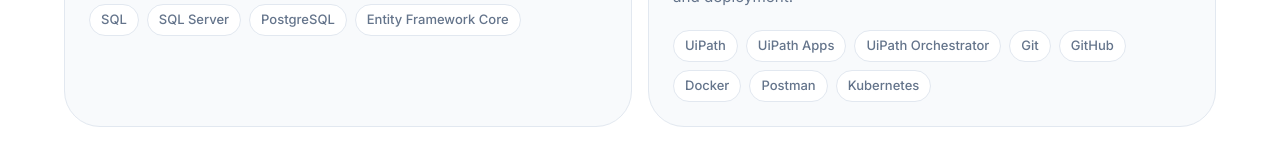
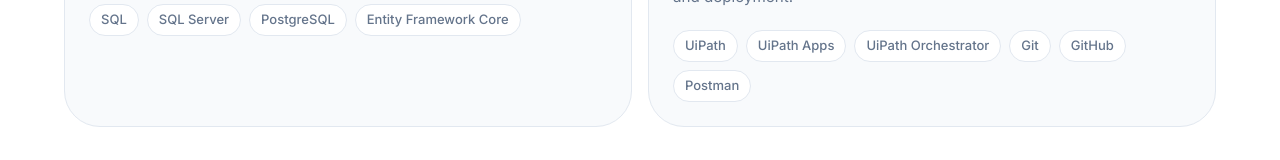
Before and after one commit to mickolapuz/My-Portfolio, a React app: page / in a window 1280 px wide. Shown: the part 2027-2187 px from the top of the page. Built offline with nearby package versions, Linux system fonts and the light colour scheme; the HTML template or start-up script is replaced by a standard one.

Commit message:
Remove Docker and Kubernetes from skills

```diff
--- a/src/data/skills.ts
+++ b/src/data/skills.ts
@@ -55,9 +55,7 @@
       "UiPath Orchestrator",
       "Git",
       "GitHub",
-      "Docker",
       "Postman",
-      "Kubernetes",
     ],
   },
 ];
```
